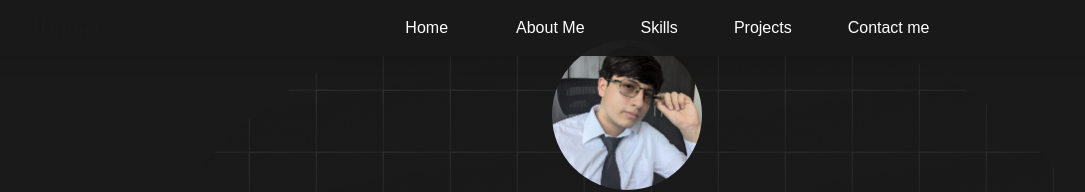
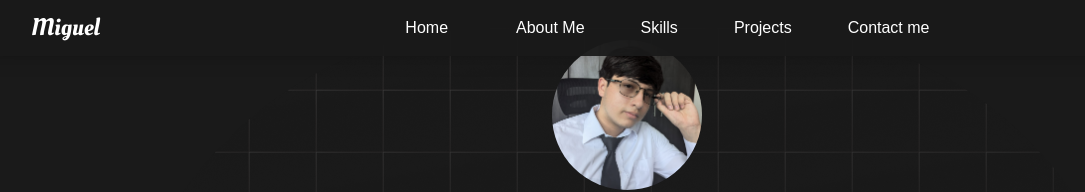
Before and after one commit to MiguelMera/Portfolio1, a Next.js app: page / in a window 1280 px wide. Shown: the top 192 px of the page, without its empty margins (13-1098 px from the left). Built offline with nearby package versions, Linux system fonts and the light colour scheme.

Commit message:
Update navbar.tsx
more white

```diff
--- a/src/app/components/navbar.tsx
+++ b/src/app/components/navbar.tsx
@@ -18,7 +18,7 @@ const NavBar = () => {
     return (
         <>
             <div className='fixed top-0 left-0 w-full z-50 flex justify-between items-center py-3 px-11 shadow-lg mb-2 customGray transparentGray'>
-                <div className={`${oleoScript.className} text-2xl`}>
+                <div className={`${oleoScript.className} text-2xl text-white`}>
                     Miguel
                 </div>
                 <div className='hidden md:flex justify-center flex-grow text-white'>
```
